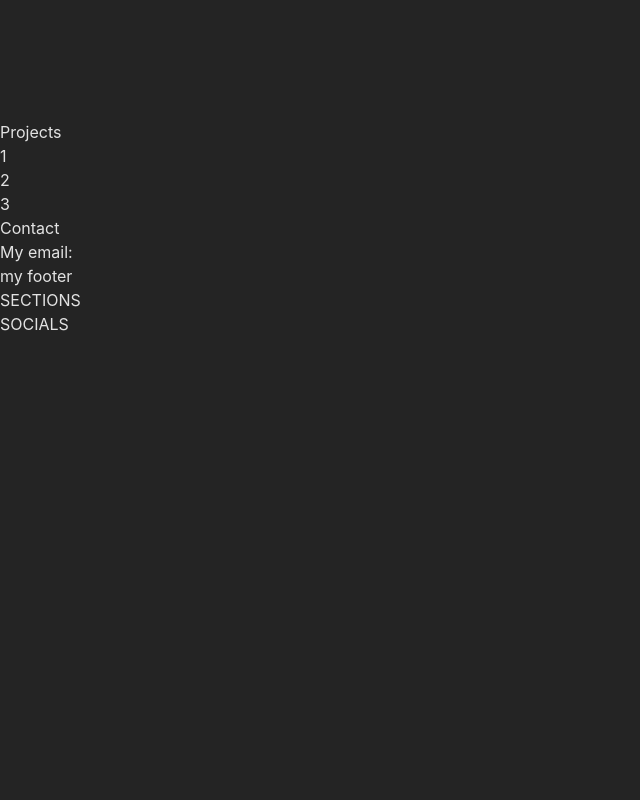
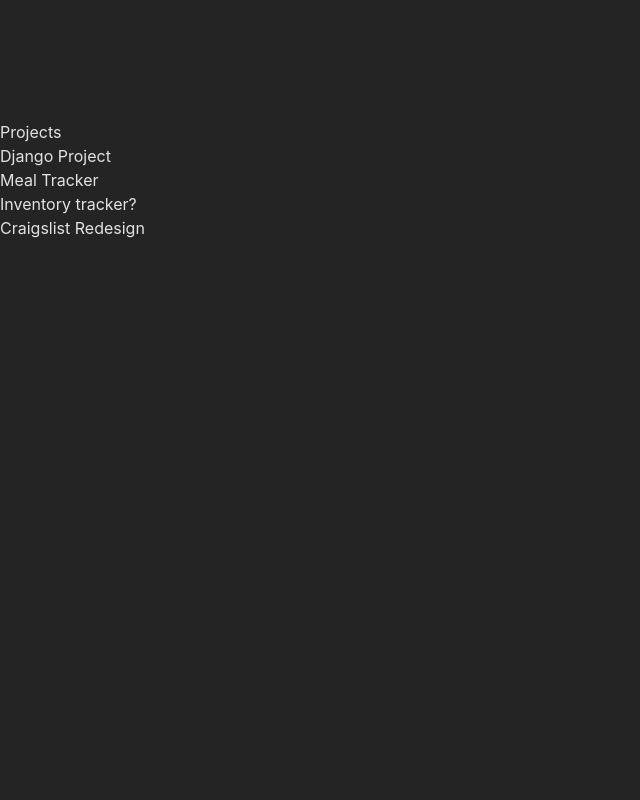
Before and after one commit to joshuac23/portfolio, a React (Vite) app: page / in a window 1280 px wide. Shown: the part 1480-2280 px from the top of the page, without its empty margins (0-640 px from the left). Before the commit the page ends 1816 px from the top, so only its background shows below. Built offline with nearby package versions, Linux system fonts and the light colour scheme.

Commit message:
added projects component

```diff
--- a/src/App.jsx
+++ b/src/App.jsx
@@ -5,6 +5,7 @@
 import Myfooter from './components/MyFooter'
 import Landing from './components/Landing'
 import About from './components/About'
+import Projects from './components/Projects'
 
 function App() {
   // const [count, setCount] = useState(0)
@@ -13,12 +14,7 @@
     <>
       <Landing/>
       <About/>
-      <h2>Projects</h2>
-        <ul>
-          <li>1</li>
-          <li>2</li>
-          <li>3</li>
-        </ul>
+      <Projects/>
       <h2>Contact</h2>
         <div>My email:</div>
       <Myfooter/>
--- /dev/null
+++ b/src/components/Projects.jsx
@@ -0,0 +1,17 @@
+function projects() {
+    return (
+        <>
+        <div className="min-h-screen">
+            <h2>Projects</h2>
+            <ul>
+                <li>Django Project</li>
+                <li>Meal Tracker</li>
+                <li>Inventory tracker?</li>
+                <li>Craigslist Redesign</li>
+            </ul>
+        </div>
+        </>
+    );
+}
+
+export default projects;
```
